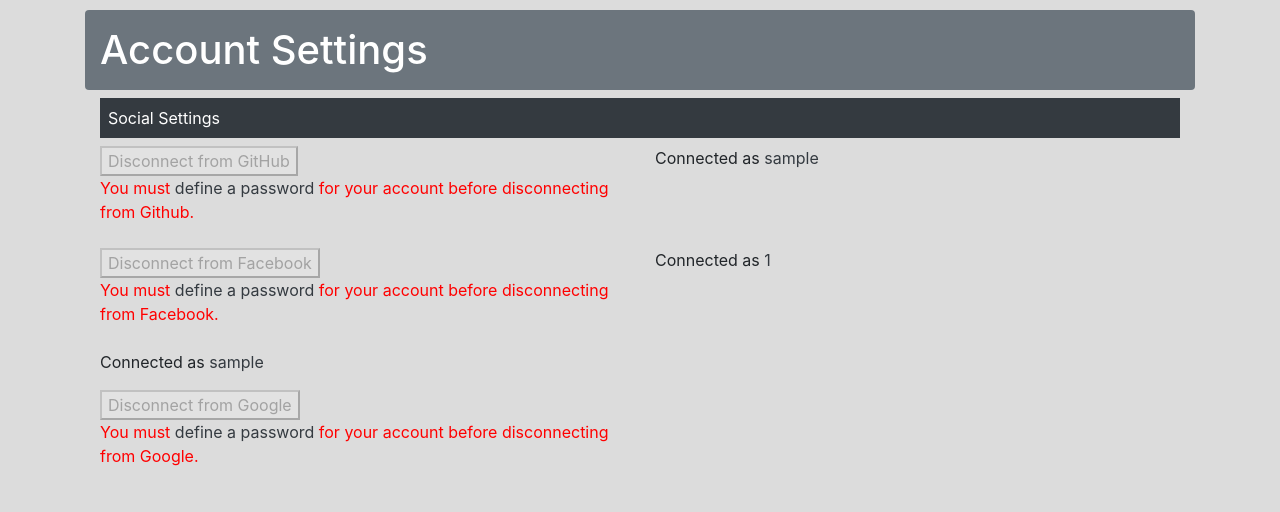
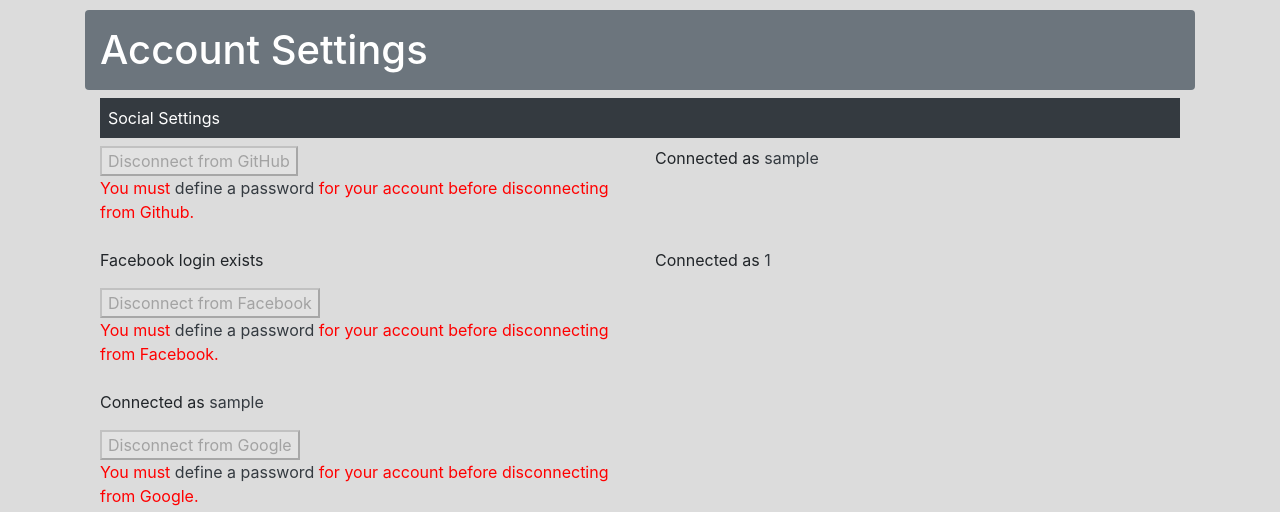
Before and after one commit to soundtemple/soundtemple, a Django app: template auth_user/templates/auth_user/social_settings.html in a window 1280 px wide. Shown: the part 56-568 px from the top of the page. Run offline with Django 3.2, Linux system fonts and the light colour scheme; the template is opened without the code that fills it: most values are stand-ins (such as "Sample title", 1, 10 or a date in 2020); parts of the project's set-up code (start-up, migrations or seed data) failed here and were passed over; some libraries are stand-ins or nearby versions.

Commit message:
fix indentation

```diff
--- a/auth_user/templates/auth_user/social_settings.html
+++ b/auth_user/templates/auth_user/social_settings.html
@@ -9,7 +9,7 @@
       </div>
     </div>
     <div class="container-fluid">
-            <div class="d-block p-2 bg-dark text-white">Social Settings</div>
+        <div class="d-block p-2 bg-dark text-white">Social Settings</div>
         <div class="row mt-2">
             <div class="col-6">
               {% if github_login %}
@@ -35,6 +35,7 @@
         <div class="row mt-2">
             <div class="col-6">
               {% if facebook_login %}
+                <p>Facebook login exists</p>
                 {% if can_disconnect %}
                   <form method="post" action="{% url 'social:disconnect' 'facebook' %}">
                     {% csrf_token %}
```
